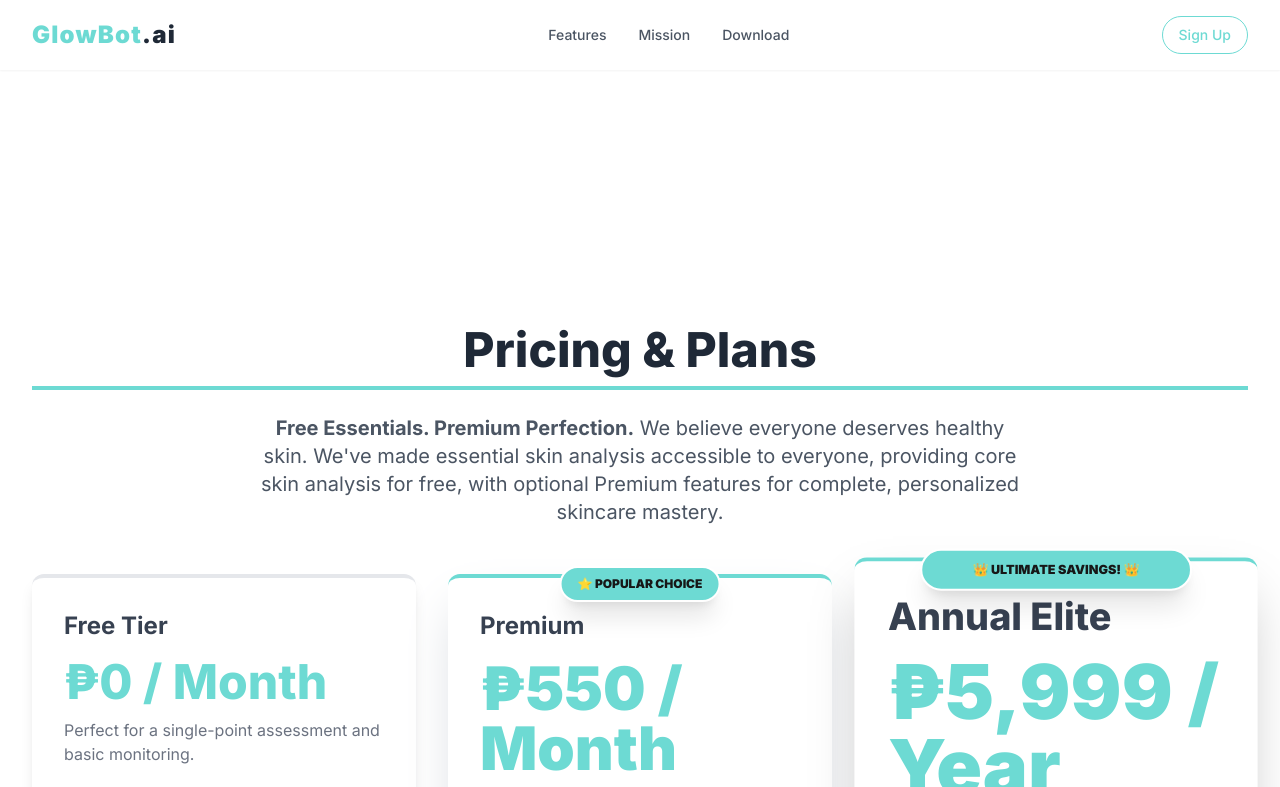
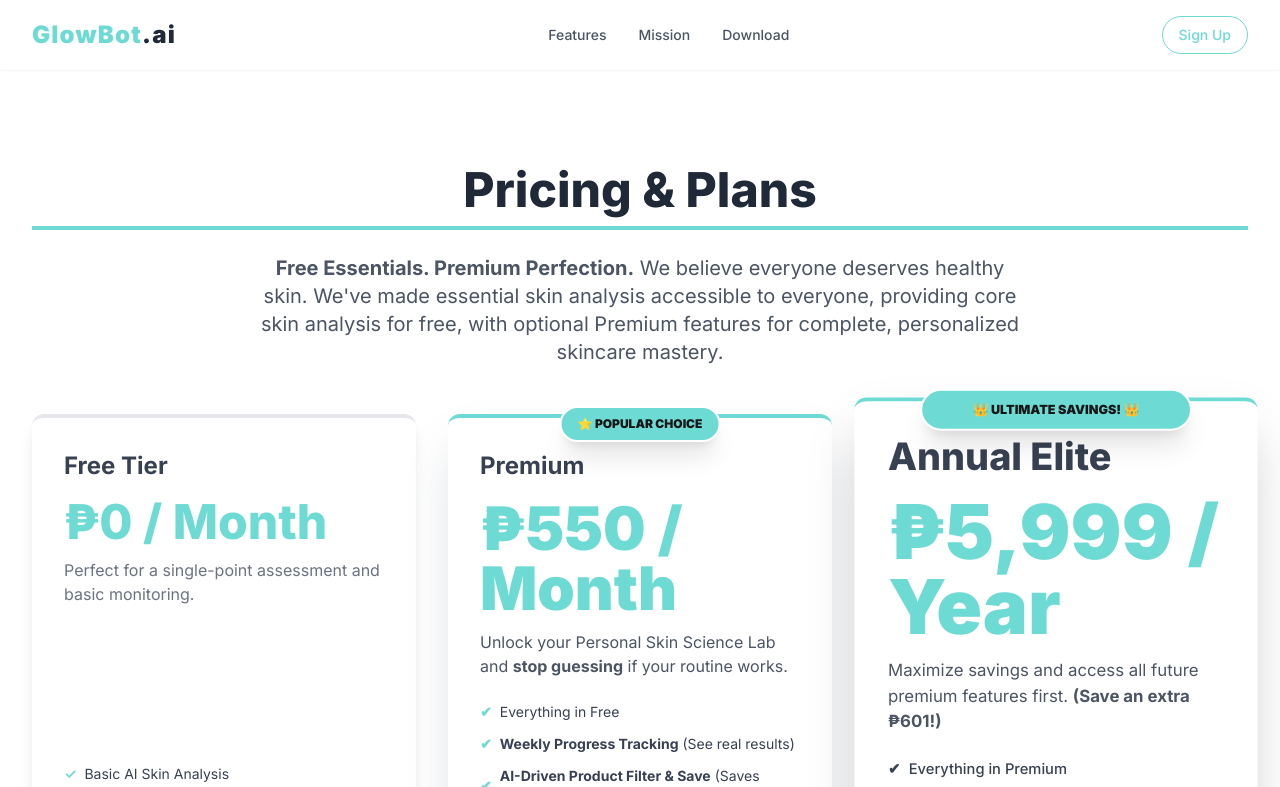
Before and after one commit to kahel-source/glowbot-website, a plain HTML site: page index.html in a window 1280 px wide. Both pictures are taken after a click on the link "Pricing & Plans". Shown: the top 787 px of the page. Drawn offline with nearby package versions, Linux system fonts and the light colour scheme.

Commit message:
Adjust pricing page layout and styling

```diff
--- a/index.html
+++ b/index.html
@@ -420,7 +420,7 @@
 </div><!-- End of #encouragement-page -->
             <!-- ------------------------------------------------------------------- -->
 <!-- 5. PRICING & PLANS PAGE -->
-<div id="pricing-page" class="page-content py-64">
+<div id="pricing-page" class="page-content pt-16 pb-24 sm:pt-24 sm:pb-32">
     <div class="max-w-7xl mx-auto px-4 sm:px-6 lg:px-8 text-center">
         <h1 class="text-5xl font-extrabold text-gray-800 mb-6 border-b-4 border-primary-custom pb-3">Pricing & Plans</h1>
         <p class="text-xl text-gray-600 mb-12 max-w-3xl mx-auto">
```
